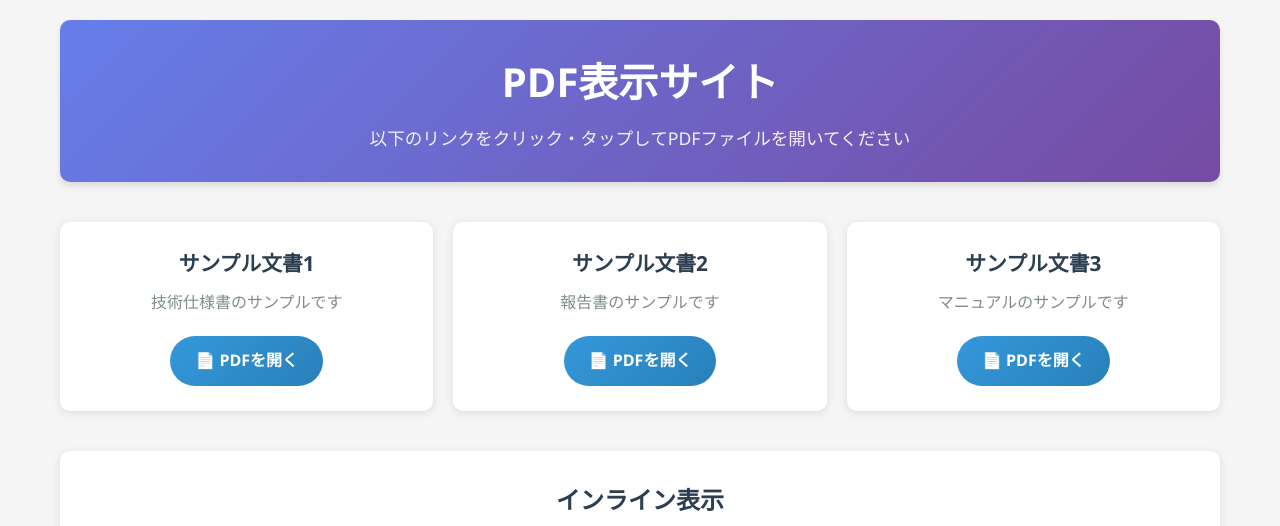
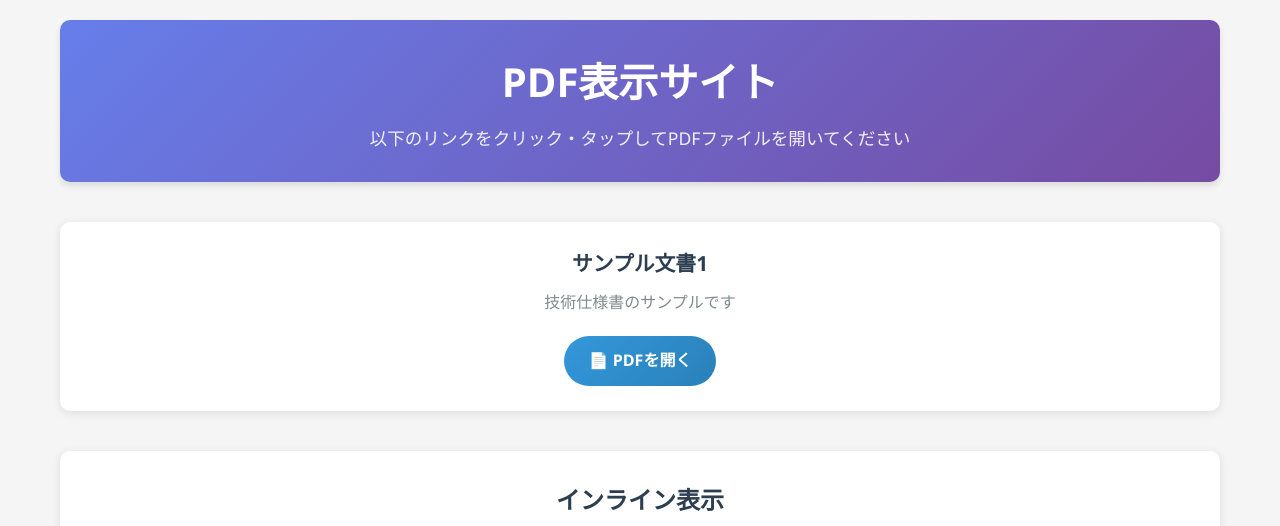
Before and after one commit to fujimoritakasi/test_sample, a plain HTML site: page index.html in a window 1280 px wide. Shown: the top 526 px of the page. Drawn offline with Linux system fonts and the light colour scheme.

Commit message:
pdf配置

```diff
--- a/index.html
+++ b/index.html
@@ -19,23 +19,7 @@
                 <div class="pdf-item">
                     <h3>サンプル文書1</h3>
                     <p>技術仕様書のサンプルです</p>
-                    <a href="https://example.com/documents/sample1.pdf" target="_blank" class="pdf-link">
-                        📄 PDFを開く
-                    </a>
-                </div>
-
-                <div class="pdf-item">
-                    <h3>サンプル文書2</h3>
-                    <p>報告書のサンプルです</p>
-                    <a href="https://example.com/documents/sample2.pdf" target="_blank" class="pdf-link">
-                        📄 PDFを開く
-                    </a>
-                </div>
-
-                <div class="pdf-item">
-                    <h3>サンプル文書3</h3>
-                    <p>マニュアルのサンプルです</p>
-                    <a href="https://example.com/documents/sample3.pdf" target="_blank" class="pdf-link">
+                    <a href="https://bbcorepublicsadev.blob.core.windows.net/stub/pdf_test.pdf" target="_blank" class="pdf-link">
                         📄 PDFを開く
                     </a>
                 </div>
@@ -48,7 +32,7 @@
                 <!-- 実際のPDF URLに置き換えてください -->
                 <iframe src="https://example.com/documents/sample1.pdf" width="100%" height="600px" class="pdf-iframe">
                     お使いのブラウザはPDFの表示をサポートしていません。
-                    <a href="https://example.com/documents/sample1.pdf">こちらからPDFをダウンロードしてください</a>
+                    <a href="https://bbcorepublicsadev.blob.core.windows.net/stub/pdf_test.pdf">こちらからPDFをダウンロードしてください</a>
                 </iframe>
             </div>
         </main>
```
